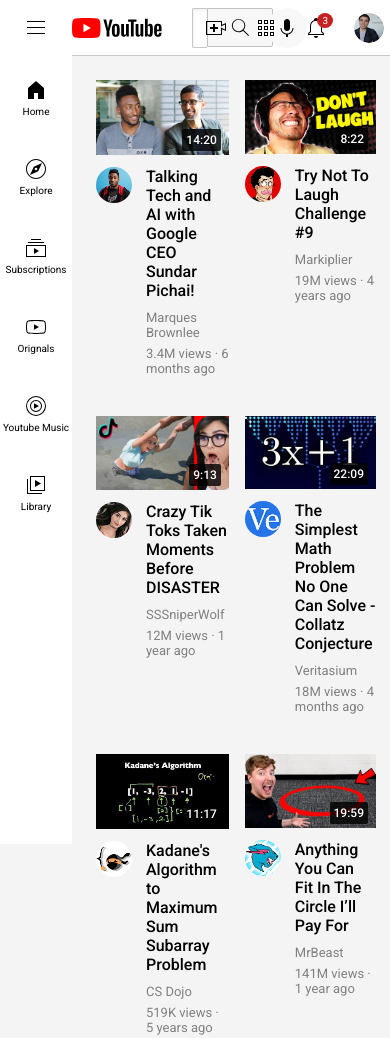
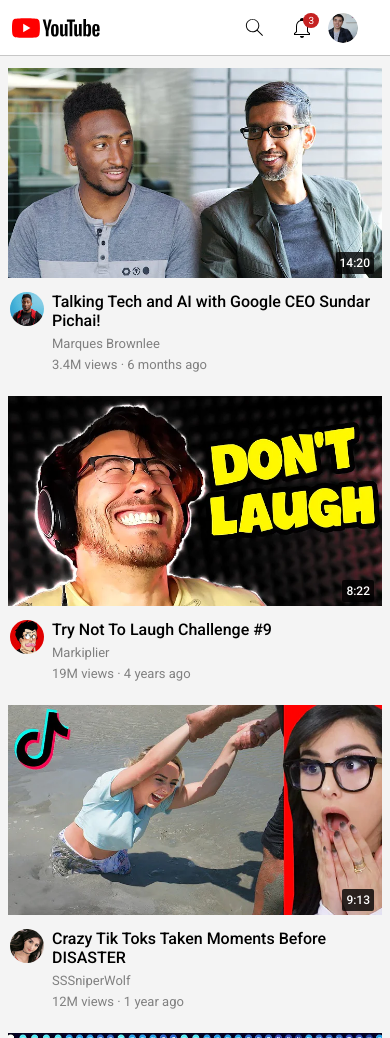
Before and after one commit to muhammadwise8-arch/youtube-clone, a plain HTML site: page index.html in a window 390 px wide. Shown: the top 1038 px of the page. Drawn offline with Linux system fonts and the light colour scheme.

Commit message:
Improve mobile responsive layout
Co-authored-by: Copilot <223556219+Copilot@users.noreply.github.com>

```diff
--- a/insta.css/general.css
+++ b/insta.css/general.css
@@ -12,3 +12,9 @@
     padding-left: 96px;
 
     }
+
+    @media (max-width: 700px) {
+        body {
+            padding: 68px 8px 24px;
+        }
+    }
--- a/insta.css/header.css
+++ b/insta.css/header.css
@@ -160,6 +160,58 @@
     }
 }
 
+@media (max-width: 700px) {
+    .left-section {
+        flex: 0 0 118px;
+    }
+
+    .hamburger-menu {
+        display: none;
+    }
+
+    .youtube-logo {
+        width: 88px;
+        height: 44px;
+        margin-left: 12px;
+    }
+
+    .middle-section {
+        justify-content: flex-end;
+        margin: 0 8px;
+    }
+
+    .search-bar,
+    .voice-icon-button {
+        display: none;
+    }
+
+    .search-button {
+        width: 40px;
+        flex-basis: 40px;
+        height: 40px;
+        margin: 0;
+        border: 0;
+        border-radius: 50%;
+        background: transparent;
+    }
+
+    .right-section {
+        width: 96px;
+        justify-content: flex-end;
+        gap: 14px;
+        padding-right: 12px;
+    }
+
+    .right-section .header-icon-container:nth-child(1),
+    .right-section .header-icon-container:nth-child(2) {
+        display: none;
+    }
+
+    .user-profile-icon {
+        margin-right: 0;
+    }
+}
+
 .upload-icon {
     width: 24px;
     height: 24px;
--- a/insta.css/sidebar.css
+++ b/insta.css/sidebar.css
@@ -30,3 +30,9 @@
 .sidebar-link div {
     font-size: 10px;
 }
+
+@media (max-width: 700px) {
+    .sidebar {
+        display: none;
+    }
+}
--- a/insta.css/video.css
+++ b/insta.css/video.css
@@ -74,9 +74,27 @@
                 }
             }
 
-            @media (max-width:751px) and (min-width:999px) {
-                 .video-grid {
-                    grid-template-columns: 1fr 1fr 1fr;
+            @media (max-width: 600px) {
+                .video-grid {
+                    grid-template-columns: 1fr;
+                    row-gap: 24px;
+                }
+
+                .thumbnail {
+                    margin-bottom: 10px;
+                }
+
+                .grid {
+                    grid-template-columns: 42px 1fr;
+                    padding: 0 2px;
+                }
+
+                .channel-img {
+                    width: 34px;
+                }
+
+                .info {
+                    margin-bottom: 6px;
                 }
             }
 
```
